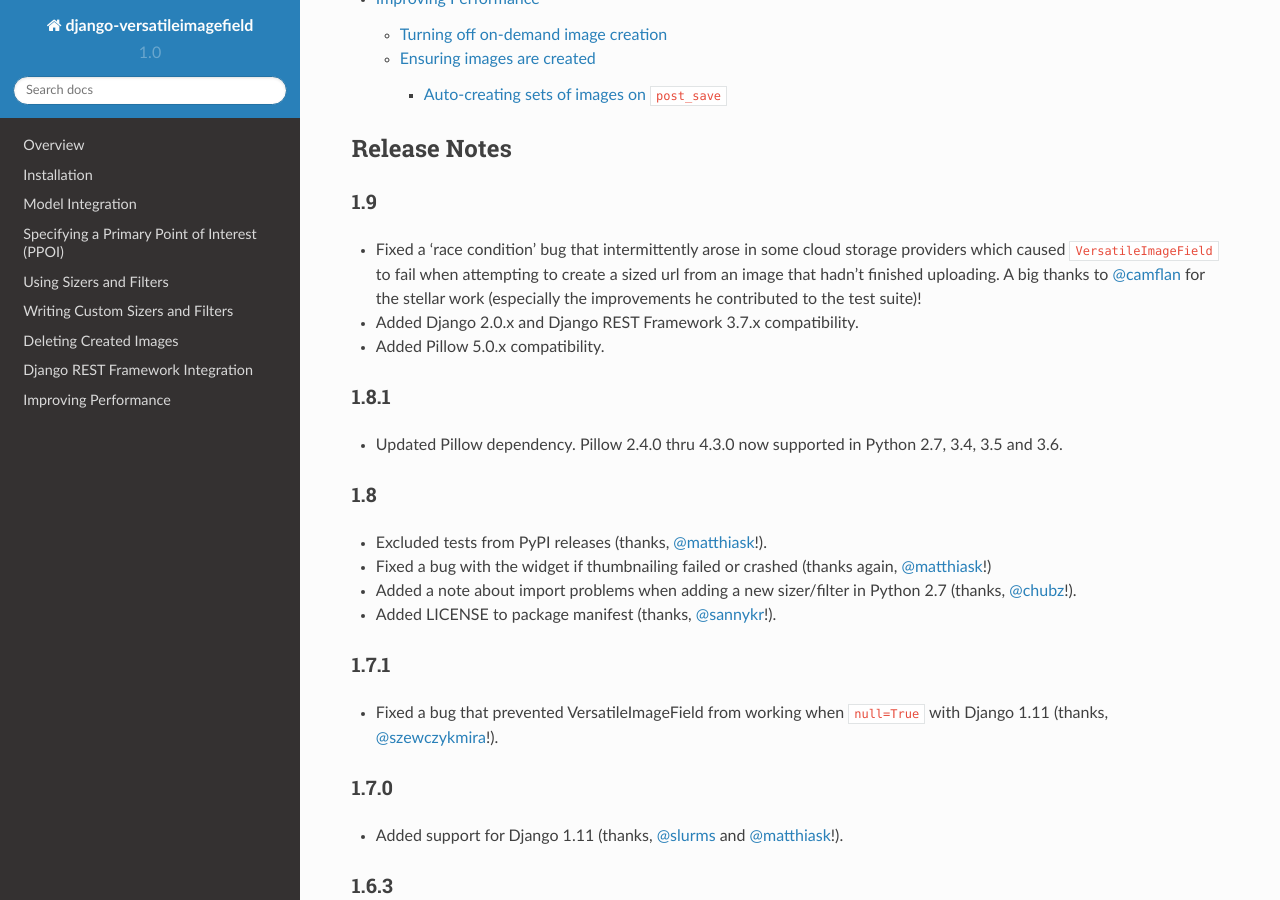
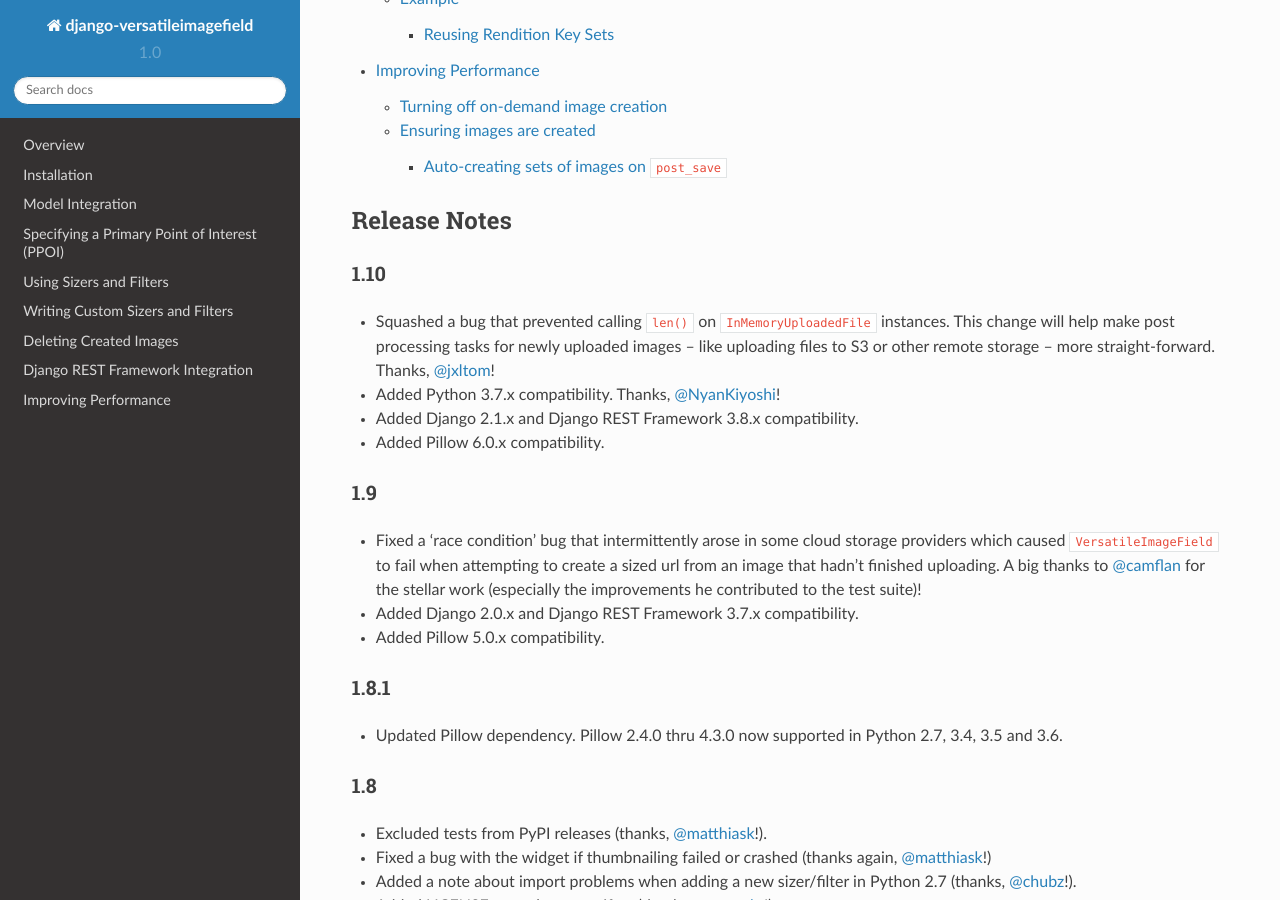
Before and after one commit to respondcreate/django-versatileimagefield, a Sphinx documentation site: the page built from docs/index.rst, in a window 1280 px wide and 900 px high, scrolled down 3650 px. Built offline with Sphinx 7.4.7 and the Read the Docs theme 2.0.0, drawn with Linux system fonts in a browser that asks for light colours; some of the changed text lies outside the part shown.

Commit message:
Bumped to 1.10 and added release notes in preparation for PyPI release.

```diff
--- a/docs/index.rst
+++ b/docs/index.rst
@@ -36,6 +36,7 @@
   - 3.4
   - 3.5
   - 3.6
+  - 3.7
 
 .. note:: The 1.2 release dropped support for Python 3.3.x.
 
@@ -46,11 +47,12 @@
   - 1.10.x
   - 1.11.x
   - 2.0.x
+  - 2.1.x
 
 .. note:: The 1.4 release dropped support for Django 1.5.x & 1.6.x.
 .. note:: The 1.7 release dropped support for Django 1.7.x.
 
-- `Pillow <https://pillow.readthedocs.io/en/latest/index.html>`_ >=2.4.0,<=5.0.0
+- `Pillow <https://pillow.readthedocs.io/en/latest/index.html>`_ >=2.4.0,<=6.0.0
 
 - `Django REST Framework <http://www.django-rest-framework.org/>`_:
 
@@ -58,6 +60,7 @@
   - 3.5.x
   - 3.6.x
   - 3.7.x
+  - 3.8.x
 
 Code
 ====
@@ -83,6 +86,13 @@
 
 Release Notes
 =============
+1.10
+^^^^
+- Squashed a bug that prevented calling ``len()`` on ``InMemoryUploadedFile`` instances. This change will help make post processing tasks for newly uploaded images – like uploading files to S3 or other remote storage – more straight-forward. Thanks, `@jxltom <https://github.com/jxltom>`_!
+- Added Python 3.7.x compatibility. Thanks, `@NyanKiyoshi <https://github.com/NyanKiyoshi>`_!
+- Added Django 2.1.x and Django REST Framework 3.8.x compatibility.
+- Added Pillow 6.0.x compatibility.
+
 1.9
 ^^^
 - Fixed a 'race condition' bug that intermittently arose in some cloud storage providers which caused ``VersatileImageField`` to fail when attempting to create a sized url from an image that hadn't finished uploading. A big thanks to `@camflan <https://github.com/camflan>`_ for the stellar work (especially the improvements he contributed to the test suite)!
--- a/setup.py
+++ b/setup.py
@@ -5,7 +5,7 @@
 setup(
     name='django-versatileimagefield',
     packages=find_packages(),
-    version='1.9',
+    version='1.10',
     author=u'Jonathan Ellenberger',
     author_email='jonathan_ellenberger@wgbh.org',
     url='http://github.com/respondcreate/django-versatileimagefield/',
@@ -29,6 +29,7 @@
         'Framework :: Django :: 1.10',
         'Framework :: Django :: 1.11',
         'Framework :: Django :: 2.0',
+        'Framework :: Django :: 2.1',
         'Intended Audience :: Developers',
         'License :: OSI Approved :: MIT License',
         'Natural Language :: English',
```
